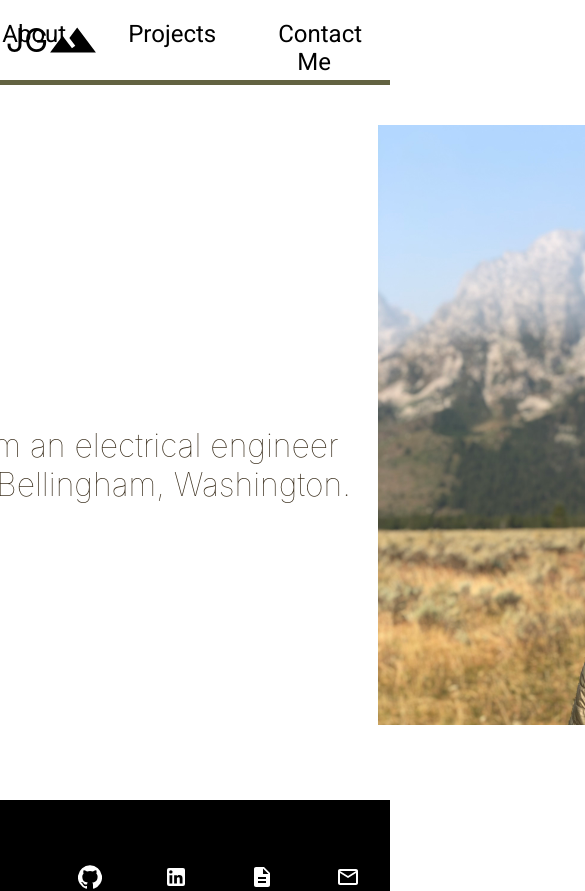
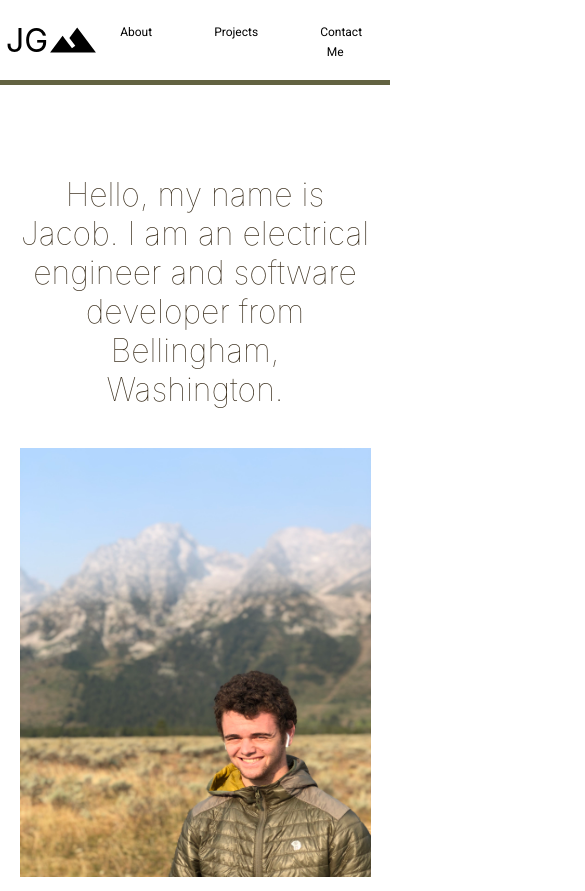
Before and after one commit to jacobg826/Jacob-Gervais-Website, a React (Create React App) app: page / in a window 390 px wide. Shown: the top 891 px of the page, 585 px wide, since content can reach past the window. Built offline with nearby package versions, Linux system fonts and the light colour scheme.

Commit message:
Make website mobile compatible

```diff
--- a/src/Components/About.css
+++ b/src/Components/About.css
@@ -26,3 +26,20 @@
     margin-bottom: 40px;
     height: fit-content;
 }
+
+@media only screen and (max-width: 600px) {
+
+    .page-layout {
+        display: grid;
+
+    }
+
+    .about-text {
+        max-width: 90vw;
+    }
+
+    .marley-and-me {
+        width: 90vw;
+        height: 60vw;;
+    }
+}
--- a/src/Components/Contact.css
+++ b/src/Components/Contact.css
@@ -21,4 +21,27 @@
 
 .button-link:hover {
     background-color: #636341;
-  }
+}
+
+.text-style {
+    width: 800px;
+    max-width: 80vw;
+    font-weight: lighter;
+    color: #382C1A;
+    text-align: center;
+    height: fit-content;
+}
+
+@media only screen and (max-width: 600px) {
+    .page-container {
+      display: grid;
+      margin-top: 50px;
+      margin-bottom: 50px;
+    }
+
+    .button-link {
+        width: 60vw;
+        justify-self: center;
+    }
+
+}
--- a/src/Components/NavBar.css
+++ b/src/Components/NavBar.css
@@ -62,3 +62,11 @@
   .styled-link:hover {
     border-bottom: 5px solid #636341;
   }
+
+
+  @media only screen and (max-width: 600px) {
+    .styled-link {
+      font: lighter 12px Roboto;
+    }
+
+  }
--- a/src/Components/Projects.css
+++ b/src/Components/Projects.css
@@ -23,6 +23,7 @@
 
 .projects-text {
     width: 800px;
+    max-width: 90vw;
     font-weight: lighter;
     color: #382C1A;
     text-align: center;
@@ -75,3 +76,11 @@
     text-align: left;
     height: fit-content;
 }
+
+@media only screen and (max-width: 600px) {
+    .project-grid {
+        display: grid;
+        grid-template-columns: repeat(1, auto);
+    }
+
+}
--- a/src/Components/Skills.css
+++ b/src/Components/Skills.css
@@ -64,3 +64,9 @@
 .icon:hover {
     color: #84B57E
 }
+
+@media only screen and (max-width: 600px) {
+    .skill-grid {
+        grid-template-columns: repeat(1, auto);
+    }
+}
--- a/src/Components/home.js
+++ b/src/Components/home.js
@@ -1,5 +1,6 @@
 import React from 'react'
 import myFace from './images/my_face.jpg'
+import './images.css'
 
 
 function Home () {
@@ -7,7 +8,7 @@
         <div>
             <div className="welcome">
                 <div className="text-box">
-                    <h1 className="text-style">
+                    <h1 className="text-styl">
                         Hello, my name is Jacob. I am an electrical engineer and software developer from Bellingham, Washington.
                     </h1>
                 </div>
--- a/src/Components/images.css
+++ b/src/Components/images.css
@@ -21,10 +21,34 @@
     width: fit-content;
 }
 
-.text-style {
+.text-styl {
     width: 800px;
+    max-width: 90vw;
     font-weight: lighter;
     color: #382C1A;
     text-align: center;
     height: fit-content;
 }
+
+@media only screen and (max-width: 600px) {
+    .welcome {
+      display: grid;
+    }
+
+    .my-face {
+        width: 90vw;
+        height: 110vw;
+        margin:5vw;
+    }
+
+    .text-box {
+        margin-top: 30px;
+        width: 90vw;
+
+    }
+
+    .text-styl {
+        margin: 5vw;
+    }
+
+}
```
